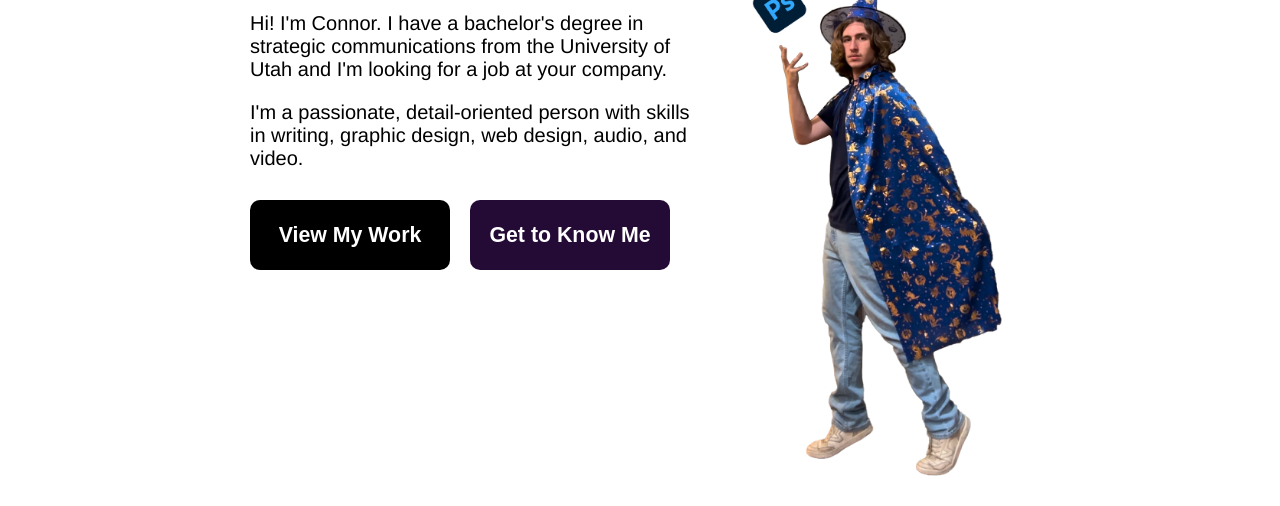
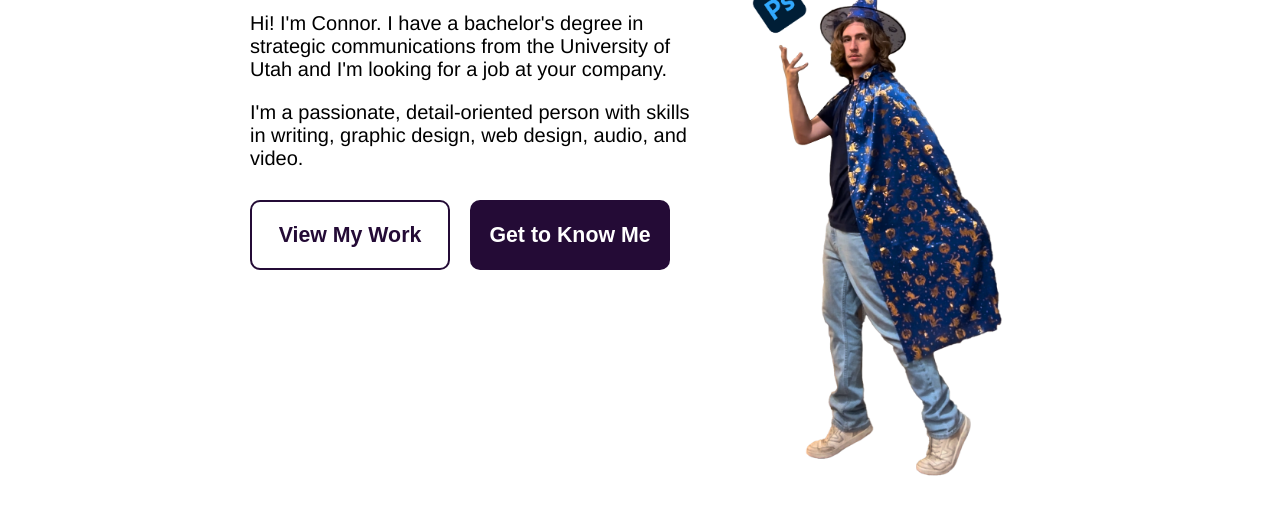
Before and after one commit to canygard/Website, a plain HTML site: page index.html in a window 1280 px wide. In both pictures the pointer is over the button "View My Work". Shown: the part 294-800 px from the top of the page. Drawn offline with Linux system fonts and the light colour scheme.

Commit message:
Update portfolio.css

```diff
--- a/portfolio.css
+++ b/portfolio.css
@@ -187,8 +187,9 @@ button {
 
 button:hover {
 
-	background-color: black;
-	border: medium;
+	background-color: white;
+	color: #240B36;
+	border: 2px solid #240B36;
 }
 
 @media only screen and (max-width: 600px) {
```
